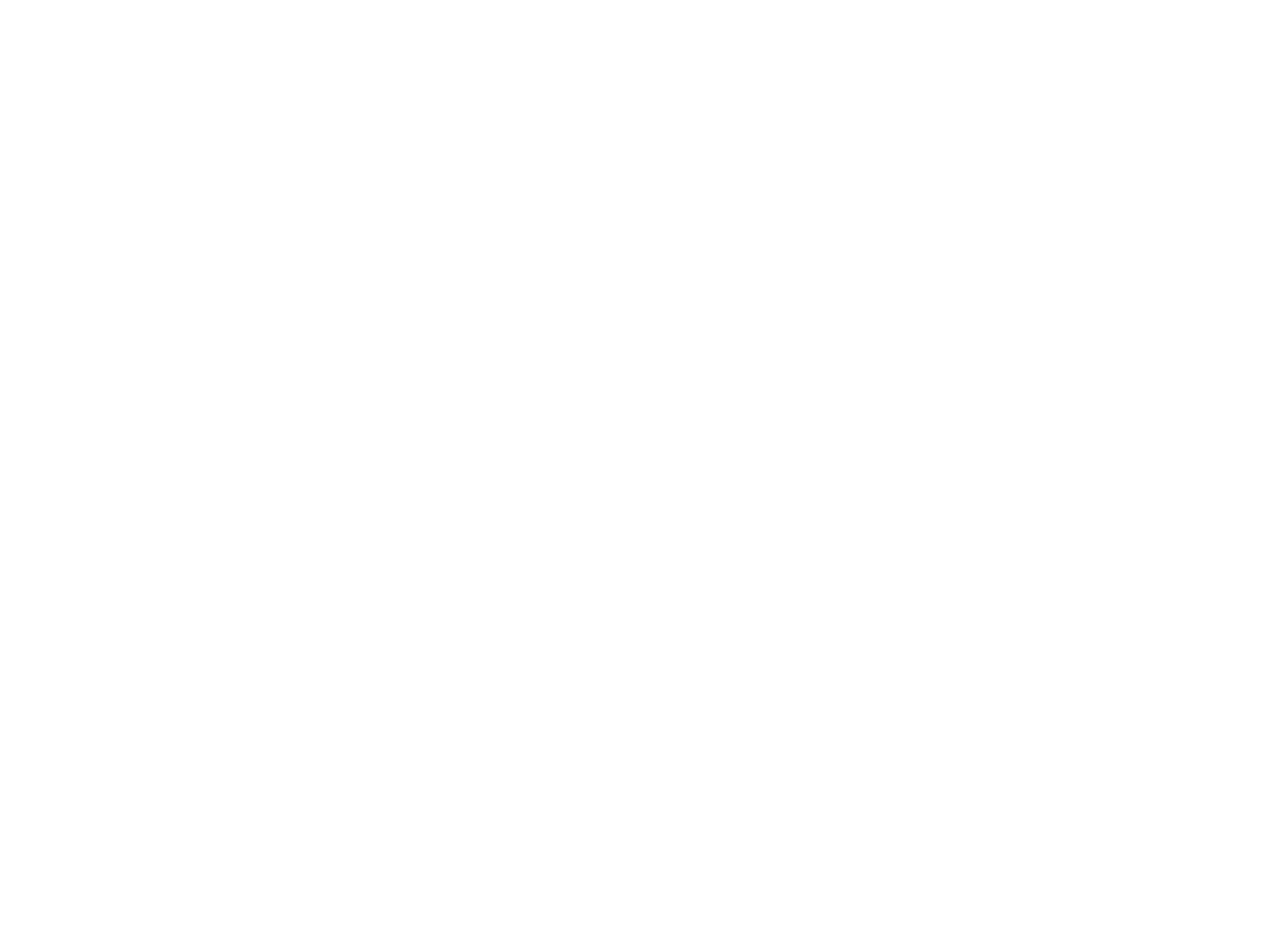
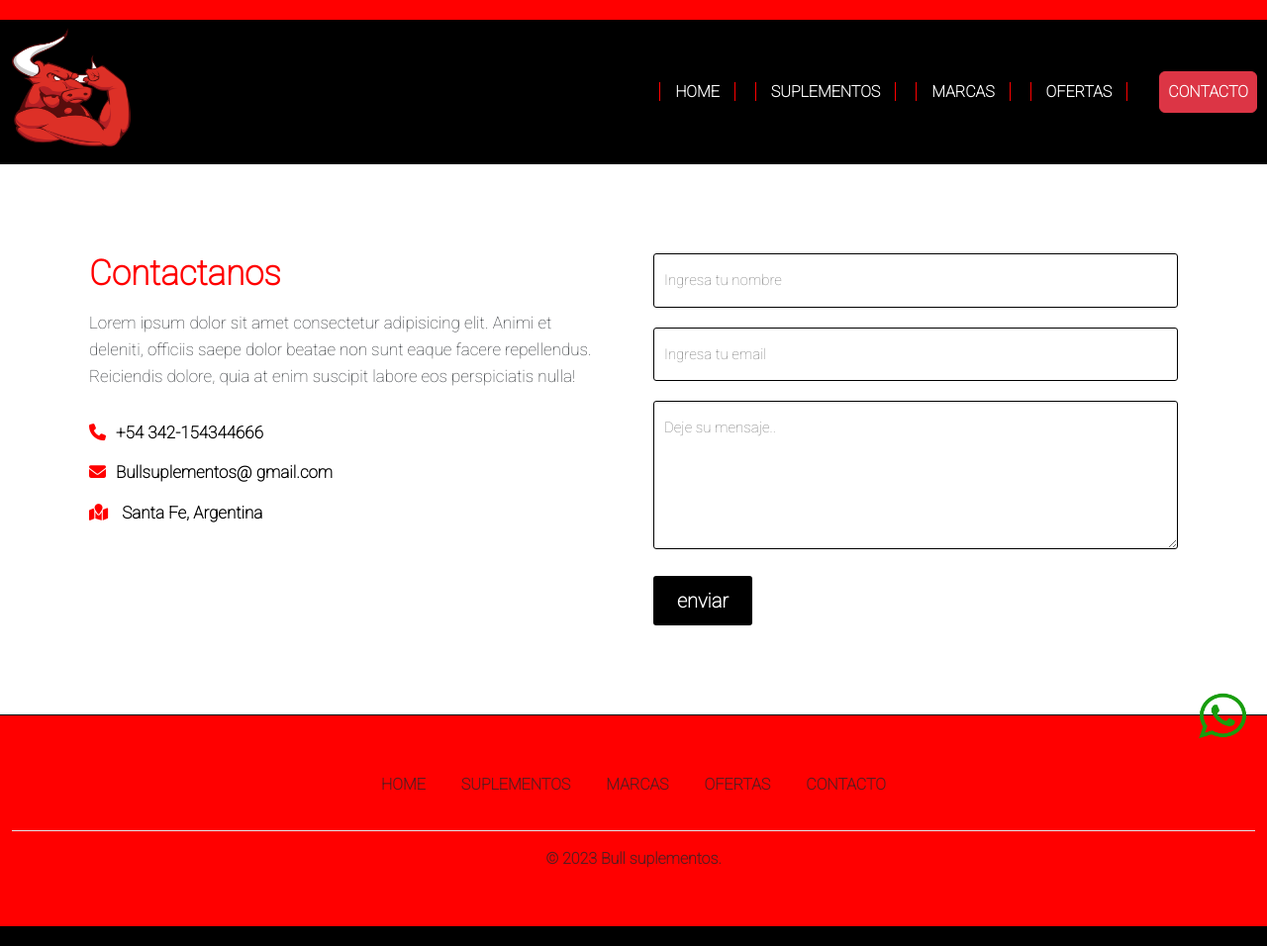
Before and after one commit to hernanlarenga/proyectofinalcoder, a plain HTML site: page html/contacto.html in a window 1280 px wide. Shown: the whole page at 99% size. Before the commit the page ends 800 px from the top, so only its background shows below. Drawn offline with nearby package versions, Linux system fonts and the light colour scheme.

Commit message:
se creo contacto y whatsapp icono

```diff
--- a/css/style.css
+++ b/css/style.css
@@ -95,3 +95,89 @@ button a {
 
   object-fit: contain;
 }
+
+.marcaImg {
+  width: 100%;
+}
+
+.contenedorImg {
+  padding: 20px;
+}
+
+/* FORMULARIO*/
+
+.containerForm {
+  width: 100%;
+  max-width: 1100px;
+  margin: auto;
+  display: grid;
+  grid-template-columns: repeat(2, 1fr);
+  grid-gap: 50px;
+  margin: 90px;
+}
+
+.containerForm h2 {
+  margin-bottom: 15px;
+  font-size: 35px;
+  font-weight: bold;
+  color: red;
+}
+.containerForm p {
+  font-size: 17px;
+  line-height: 1.6;
+  margin-bottom: 30px;
+}
+.containerForm a {
+  font-size: 17px;
+  display: inline-block;
+  text-decoration: none;
+  width: 100%;
+  margin-bottom: 15px;
+  color: black;
+  font-weight: 700;
+}
+.containerForm a i {
+  color: red;
+  margin-right: 10px;
+}
+.containerForm form .campo,
+textarea {
+  width: 100%;
+  padding: 15px 10px;
+  font-size: 15px;
+  border: 1px solid black;
+  margin-bottom: 20px;
+  border-radius: 3px;
+  outline: 0px;
+}
+.containerForm form textarea {
+  max-width: 530px;
+  min-width: 530px;
+  min-height: 140px;
+  max-height: 150px;
+}
+.containerForm .btn-enviar {
+  padding: 10px;
+  width: 100px;
+  font-size: 15px;
+  border: none;
+  outline: 0px;
+  background-color: black;
+  color: white;
+  font-size: 20px;
+  font-weight: bold;
+  border-radius: 3px;
+  cursor: pointer;
+  transition: all 300ms ease;
+}
+.containerForm .btn-enviar:hover {
+  background-color: red;
+}
+/* WHATSAPP*/
+.whatss {
+  position: fixed;
+  width: 50px;
+  height: 50px;
+  bottom: 50px;
+  right: 20px;
+}
--- a/html/contacto.html
+++ b/html/contacto.html
@@ -0,0 +1,149 @@
+<!DOCTYPE html>
+<html lang="en">
+  <head>
+    <meta charset="UTF-8" />
+    <meta name="viewport" content="width=device-width, initial-scale=1.0" />
+    <script
+      src="https://kit.fontawesome.com/60d379848f.js"
+      crossorigin="anonymous"
+    ></script>
+    <title>Suplementos</title>
+    <link
+      href="https://cdn.jsdelivr.net/npm/bootstrap@5.3.2/dist/css/bootstrap.min.css"
+      rel="stylesheet"
+      integrity="sha384-T3c6CoIi6uLrA9TneNEoa7RxnatzjcDSCmG1MXxSR1GAsXEV/Dwwykc2MPK8M2HN"
+      crossorigin="anonymous"
+    />
+    <link rel="stylesheet" href="../css/style.css" />
+  </head>
+  <body>
+    <nav class="navbar navbar-expand-lg navegador">
+      <div class="container-fluid">
+        <a href="../index.html"
+          ><img src="../img/logotoro.png" alt="logobull" class="logoToro"
+        /></a>
+        <button
+          class="navbar-toggler"
+          type="button"
+          data-bs-toggle="collapse"
+          data-bs-target="#navbarNav"
+          aria-controls="navbarNav"
+          aria-expanded="false"
+          aria-label="Toggle navigation"
+        >
+          <span class="navbar-toggler-icon navbar-dark"></span>
+        </button>
+        <div class="collapse navbar-collapse" id="navbarNav">
+          <ul class="navbar-nav ms-auto">
+            <li class="nav-item">
+              <a class="active" aria-current="page" href="../index.html"
+                >Home</a
+              >
+            </li>
+            <li class="nav-item">
+              <a class="" href="suplementos.html">Suplementos</a>
+            </li>
+            <li class="nav-item">
+              <a class="" href="marcas.html">marcas</a>
+            </li>
+            <li class="nav-item">
+              <a class="" href="ofertas.html">ofertas</a>
+            </li>
+          </ul>
+        </div>
+      </div>
+      <button type="button" class="btn btn-danger btnContacto">contacto</button>
+    </nav>
+    <!--FORMULARIO-->
+    <div class="containerForm">
+      <div class="infoForm">
+        <h2>Contactanos</h2>
+        <p>
+          Lorem ipsum dolor sit amet consectetur adipisicing elit. Animi et
+          deleniti, officiis saepe dolor beatae non sunt eaque facere
+          repellendus. Reiciendis dolore, quia at enim suscipit labore eos
+          perspiciatis nulla!
+        </p>
+        <a href="#"><i class="fa fa-phone"></i>+54 342-154344666</a>
+
+        <a href="#"><i class="fa fa-envelope"></i>Bullsuplementos@ gmail.com</a>
+        <a href="#"> <i class="fa fa-map-marked"></i> Santa Fe, Argentina</a>
+      </div>
+      <form action="# " autocomplete="off">
+        <input
+          type="text"
+          name="Nombre"
+          placeholder="Ingresa tu nombre"
+          class="campo"
+        />
+        <input
+          type="email"
+          name="email"
+          id=""
+          placeholder="Ingresa tu email"
+          class="campo"
+        />
+        <textarea
+          name="mensaje"
+          id=""
+          cols="30"
+          rows="10"
+          placeholder="Deje su mensaje.."
+        ></textarea>
+        <input type="submit" name="enviar" value="enviar" class="btn-enviar" />
+      </form>
+    </div>
+    <!--WHATSAPP-->
+    <a
+      href="https://api.whatsapp.com/send?phone=3424344666&text=hola%20quiero%20comprar%20un%20producto."
+      target="_blank"
+    >
+      <img class="whatss" src="../img/whatsapp.png" alt="Logo de whatsapp" />
+    </a>
+    <!--FOOTER-->
+    <div class="b-example-divider"></div>
+
+    <div class="container-fluid foot">
+      <footer class="py-3 my-4">
+        <ul class="nav justify-content-center border-bottom pb-3 mb-3">
+          <li class="nav-item">
+            <a href="../index.html" class="nav-link px-2 text-body-secondary"
+              >Home</a
+            >
+          </li>
+          <li class="nav-item">
+            <a
+              href="./suplementos.html"
+              class="nav-link px-2 text-body-secondary"
+              >Suplementos</a
+            >
+          </li>
+          <li class="nav-item">
+            <a href="./marcas.html" class="nav-link px-2 text-body-secondary"
+              >Marcas</a
+            >
+          </li>
+          <li class="nav-item">
+            <a href="./ofertas.html" class="nav-link px-2 text-body-secondary"
+              >Ofertas</a
+            >
+          </li>
+          <li class="nav-item">
+            <a href="./contacto.html" class="nav-link px-2 text-body-secondary"
+              >Contacto</a
+            >
+          </li>
+        </ul>
+        <p class="text-center text-body-secondary">
+          &copy; 2023 Bull suplementos.
+        </p>
+      </footer>
+    </div>
+
+    <script
+      src="https://cdn.jsdelivr.net/npm/bootstrap@5.3.2/dist/js/bootstrap.bundle.min.js"
+      integrity="sha384-C6RzsynM9kWDrMNeT87bh95OGNyZPhcTNXj1NW7RuBCsyN/o0jlpcV8Qyq46cDfL"
+      crossorigin="anonymous"
+    ></script>
+  </body>
+</html>
```
Also changed, not shown: html/marcas.html (+149 -0 lines), html/suplementos.html (+25 -6 lines), index.html (+28 -5 lines), img/235417-800-800.webp (deleted), img/5ca6f7ec77cdd229e08d135266f8ff7e.jpg (deleted), img/ENA.jpg (added), img/ENA_SPORT.webp (deleted), img/HTN-NUTRITION-logo-1.jpg (added), img/Logo_Pulver.jpg (deleted), img/STAR.png (added), img/XTRENGHT.png (added), img/ena.png (added), img/logo-htn.webp (deleted).
